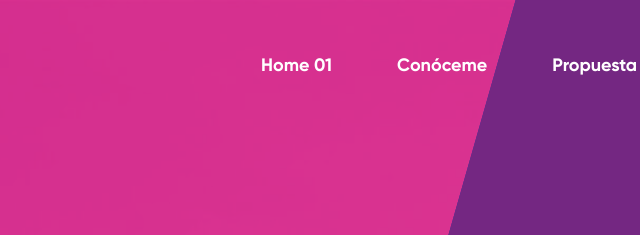
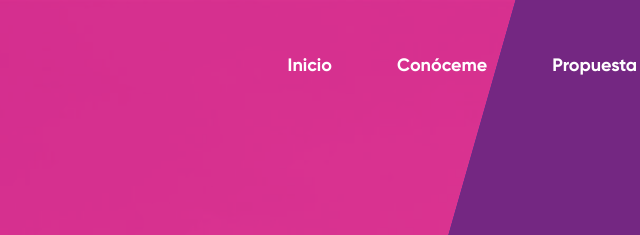
Before and after one commit to olivercv/gamal-html, a plain HTML site: page index.html in a window 1280 px wide. Shown: the top 235 px of the page, 312-952 px from the left. Drawn offline with Linux system fonts and the light colour scheme; some packages are replaced by stand-ins of ours; files whose address does not match are found by name.

Commit message:
areglos menu

```diff
--- a/index.html
+++ b/index.html
@@ -67,7 +67,7 @@
 
                             <div class="main-nav__main-navigation float-right">
                                 <ul class=" main-nav__navigation-box float-left">
-                                    <li><a href="index.html">Home 01</a></li>
+                                    <li><a href="index.html">Inicio</a></li>
                                     <li><a href="about.html">Conóceme</a></li>
                                     <li><a href="#">Propuesta</a></li>
                                     <li><a href="#">Noticias</a></li>
```
Also changed, not shown: about.html (+1 -1 lines).
